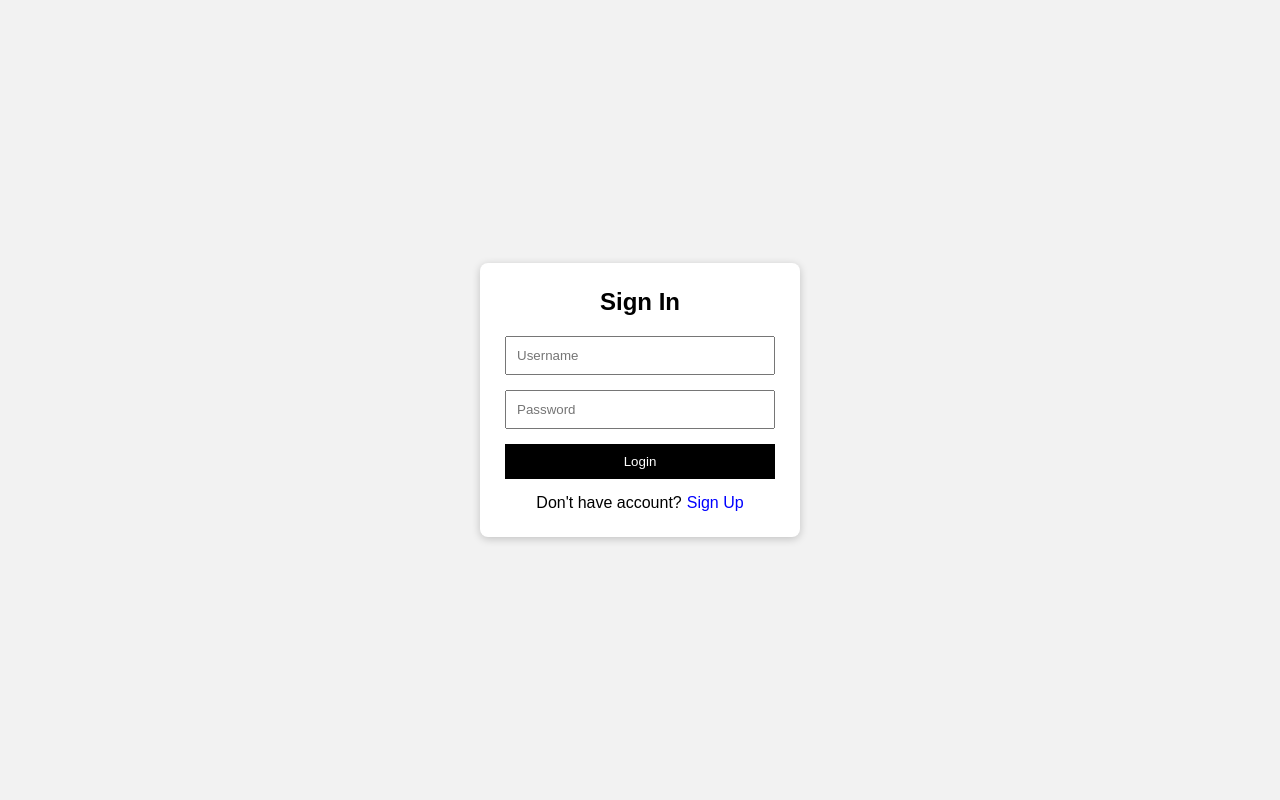
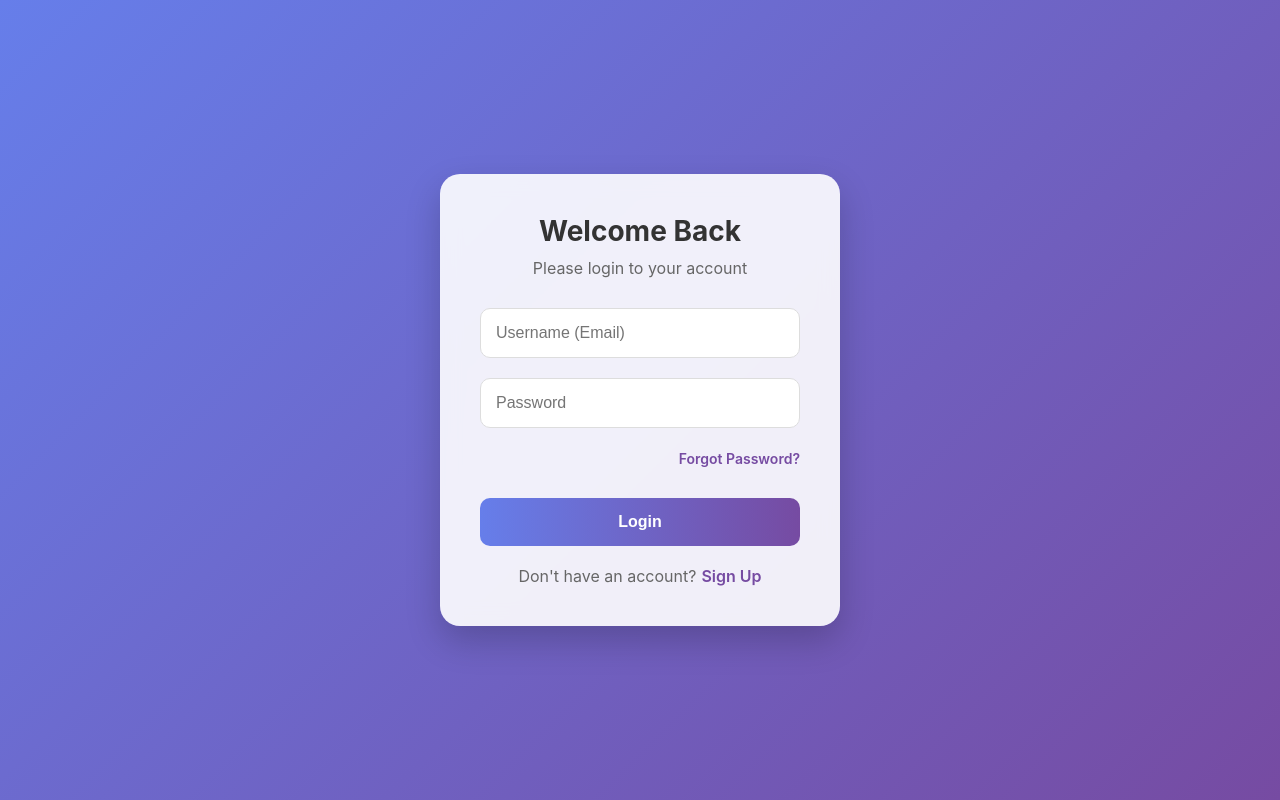
Before and after one commit to pradeepmurugan2007/employee_management_frontend, a React (Vite) app: page / in a window 1280 px wide. Built offline with nearby package versions, Linux system fonts and the light colour scheme.

Commit message:
add Login component with authentication, signup, and password recovery views

```diff
--- a/src/Login.jsx
+++ b/src/Login.jsx
@@ -1,312 +1,239 @@
-import { useState } from "react"
-import axios from "axios"
-import { useNavigate } from "react-router-dom"
+import { useState } from "react";
+import axios from "axios";
+import { useNavigate } from "react-router-dom";
 
 function Login() {
+  const navigate = useNavigate();
 
-  const navigate = useNavigate()
+  const [isLoginView, setIsLoginView] = useState(true);
+  const [isForgotPasswordView, setIsForgotPasswordView] = useState(false);
 
-  // =====================================================
-  // LOGIN STATES
-  // =====================================================
+  // Form states
+  const [username, setUsername] = useState("");
+  const [password, setPassword] = useState("");
+  const [signupUsername, setSignupUsername] = useState("");
+  const [signupPassword, setSignupPassword] = useState("");
+  const [verifyPassword, setVerifyPassword] = useState("");
+  const [forgotPasswordEmail, setForgotPasswordEmail] = useState("");
 
-  const [username, setUsername] = useState("")
+  const [loading, setLoading] = useState(false);
 
-  const [password, setPassword] = useState("")
+  const API_URL = "https://employee-management-backend-rj6x.onrender.com/api/todo";
+  // use localhost for testing if needed
+  // const API_URL = "http://localhost:8080/api/todo";
 
-  // =====================================================
-  // SIGNUP STATES
-  // =====================================================
-
-  const [showSignup, setShowSignup] = useState(false)
-
-  const [signupUsername, setSignupUsername] = useState("")
-
-  const [signupPassword, setSignupPassword] = useState("")
-
-  const [verifyPassword, setVerifyPassword] = useState("")
-
-  // =====================================================
-  // LOGIN
-  // =====================================================
-
-  const handleLogin = async () => {
-
+  const handleLogin = async (e) => {
+    e.preventDefault();
+    setLoading(true);
     try {
-
-      const response = await axios.post(
-        "https://employee-management-backend-rj6x.onrender.com/api/todo/login",
-        {
+      const response = await axios.post(`${API_URL}/login`, {
         username: username,
         password: password
+      });
+      if (response.data === "Login Success") {
+        navigate("/home");
+      } else {
+        alert("Invalid Username or Password");
       }
-      )
+    } catch (error) {
+      console.error(error);
+      alert("Backend Error");
+    } finally {
+      setLoading(false);
+    }
+  };
 
-      if (response.data === "Login Success") {
-
-        alert("Login Success")
-
-        navigate("/home")
-
-      } else {
-
-        alert("Invalid Username or Password")
+  const handleSignup = async (e) => {
+    e.preventDefault();
+    if (signupPassword !== verifyPassword) {
+      alert("Passwords do not match");
+      return;
     }
-
-    } catch (error) {
-
-      console.log(error)
-
-      alert("Backend Error")
-    }
-  }
-
-  // =====================================================
-  // SIGNUP
-  // =====================================================
-
-  const handleSignup = async () => {
-
-    if (signupPassword !== verifyPassword) {
-
-      alert("Password Not Match")
-
-      return
-    }
-
+    setLoading(true);
     try {
-
-      await axios.post(
-        "https://employee-management-backend-rj6x.onrender.com/api/todo/signup",
-        {
+      await axios.post(`${API_URL}/signup`, {
         username: signupUsername,
         password: signupPassword
+      });
+      alert("Account Created Successfully!");
+      setIsLoginView(true);
+    } catch (error) {
+      console.error(error);
+      alert("Signup Failed");
+    } finally {
+      setLoading(false);
     }
-      )
+  };
 
-      alert("Account Created")
+  const handleForgotPassword = async (e) => {
+    e.preventDefault();
+    setLoading(true);
+    try {
+      const response = await axios.post(`${API_URL}/forgot-password`, {
+        username: forgotPasswordEmail
+      });
+      alert(response.data);
+      if (response.data === "Password sent to email") {
+        setIsForgotPasswordView(false);
+      }
+    } catch (error) {
+      console.error(error);
+      alert("Failed to send password reset");
+    } finally {
+      setLoading(false);
+    }
+  };
 
-      setShowSignup(false)
-
-    } catch (error) {
-
-      console.log(error)
-
-      alert("Signup Failed")
-    }
-  }
-
-  return (
-
-    <div
-      style={{
-        height: "100vh",
+  // Styles
+  const containerStyle = {
+    minHeight: "100vh",
     display: "flex",
     justifyContent: "center",
     alignItems: "center",
-        backgroundColor: "#f2f2f2"
-      }}
-    >
+    background: "linear-gradient(135deg, #667eea 0%, #764ba2 100%)",
+    fontFamily: "'Inter', sans-serif",
+  };
 
-      <div
-        style={{
-          width: "320px",
-          backgroundColor: "white",
-          padding: "25px",
-          borderRadius: "8px",
-          boxShadow: "0px 2px 8px rgba(0,0,0,0.2)"
-        }}
-      >
+  const cardStyle = {
+    width: "100%",
+    maxWidth: "400px",
+    background: "rgba(255, 255, 255, 0.9)",
+    backdropFilter: "blur(10px)",
+    padding: "40px",
+    borderRadius: "20px",
+    boxShadow: "0 15px 35px rgba(0,0,0,0.2)",
+    textAlign: "center",
+  };
 
-        {
-          showSignup ? (
+  const inputStyle = {
+    width: "100%",
+    padding: "15px",
+    marginBottom: "20px",
+    borderRadius: "10px",
+    border: "1px solid #ddd",
+    fontSize: "16px",
+    outline: "none",
+    boxSizing: "border-box",
+    transition: "border-color 0.3s ease",
+  };
 
-            // =====================================================
-            // SIGNUP PAGE
-            // =====================================================
+  const buttonStyle = {
+    width: "100%",
+    padding: "15px",
+    background: "linear-gradient(to right, #667eea, #764ba2)",
+    color: "white",
+    border: "none",
+    borderRadius: "10px",
+    fontSize: "16px",
+    fontWeight: "bold",
+    cursor: "pointer",
+    transition: "transform 0.2s ease, box-shadow 0.2s ease",
+    marginTop: "10px",
+  };
 
-            <div>
+  const linkStyle = {
+    color: "#764ba2",
+    cursor: "pointer",
+    fontWeight: "600",
+    textDecoration: "none",
+    marginLeft: "5px"
+  };
 
-              <h2
-                style={{
-                  textAlign: "center",
-                  marginBottom: "20px"
-                }}
-              >
-                Sign Up
-              </h2>
+  return (
+    <div style={containerStyle}>
+      <div style={cardStyle}>
 
+        {isForgotPasswordView ? (
+          <form onSubmit={handleForgotPassword}>
+            <h2 style={{ marginBottom: "10px", color: "#333", fontSize: "28px" }}>Recover Password</h2>
+            <p style={{ color: "#666", marginBottom: "30px" }}>Enter your email to receive your password.</p>
+            <input
+              type="email"
+              placeholder="Email (Username)"
+              value={forgotPasswordEmail}
+              onChange={(e) => setForgotPasswordEmail(e.target.value)}
+              style={inputStyle}
+              required
+            />
+            <button type="submit" style={buttonStyle} disabled={loading}>
+              {loading ? "Sending..." : "Send Password"}
+            </button>
+            <p style={{ marginTop: "20px", color: "#666" }}>
+              Remember your password?
+              <span onClick={() => setIsForgotPasswordView(false)} style={linkStyle}>Login</span>
+            </p>
+          </form>
+        ) : isLoginView ? (
+          <form onSubmit={handleLogin}>
+            <h2 style={{ marginBottom: "10px", color: "#333", fontSize: "28px" }}>Welcome Back</h2>
+            <p style={{ color: "#666", marginBottom: "30px" }}>Please login to your account</p>
             <input
               type="text"
-                placeholder="Username"
+              placeholder="Username (Email)"
+              value={username}
+              onChange={(e) => setUsername(e.target.value)}
+              style={inputStyle}
+              required
+            />
+            <input
+              type="password"
+              placeholder="Password"
+              value={password}
+              onChange={(e) => setPassword(e.target.value)}
+              style={inputStyle}
+              required
+            />
+            <div style={{ textAlign: "right", marginBottom: "20px" }}>
+              <span onClick={() => setIsForgotPasswordView(true)} style={{...linkStyle, fontSize: "14px"}}>Forgot Password?</span>
+            </div>
+            <button type="submit" style={buttonStyle} disabled={loading}>
+              {loading ? "Logging in..." : "Login"}
+            </button>
+            <p style={{ marginTop: "20px", color: "#666" }}>
+              Don't have an account?
+              <span onClick={() => setIsLoginView(false)} style={linkStyle}>Sign Up</span>
+            </p>
+          </form>
+        ) : (
+          <form onSubmit={handleSignup}>
+            <h2 style={{ marginBottom: "10px", color: "#333", fontSize: "28px" }}>Create Account</h2>
+            <p style={{ color: "#666", marginBottom: "30px" }}>Sign up to get started</p>
+            <input
+              type="text"
+              placeholder="Username (Email)"
               value={signupUsername}
-                onChange={(e) =>
-                  setSignupUsername(e.target.value)
-                }
-                style={{
-                  width: "100%",
-                  padding: "10px",
-                  marginBottom: "15px"
-                }}
+              onChange={(e) => setSignupUsername(e.target.value)}
+              style={inputStyle}
+              required
             />
-
             <input
               type="password"
               placeholder="Password"
               value={signupPassword}
-                onChange={(e) =>
-                  setSignupPassword(e.target.value)
-                }
-                style={{
-                  width: "100%",
-                  padding: "10px",
-                  marginBottom: "15px"
-                }}
+              onChange={(e) => setSignupPassword(e.target.value)}
+              style={inputStyle}
+              required
             />
-
             <input
               type="password"
               placeholder="Verify Password"
               value={verifyPassword}
-                onChange={(e) =>
-                  setVerifyPassword(e.target.value)
-                }
-                style={{
-                  width: "100%",
-                  padding: "10px",
-                  marginBottom: "15px"
-                }}
+              onChange={(e) => setVerifyPassword(e.target.value)}
+              style={inputStyle}
+              required
             />
-
-              <button
-                onClick={handleSignup}
-                style={{
-                  width: "100%",
-                  padding: "10px",
-                  backgroundColor: "black",
-                  color: "white",
-                  border: "none",
-                  cursor: "pointer"
-                }}
-              >
-                Create Account
+            <button type="submit" style={buttonStyle} disabled={loading}>
+              {loading ? "Creating..." : "Create Account"}
             </button>
-
-              <p
-                style={{
-                  textAlign: "center",
-                  marginTop: "15px"
-                }}
-              >
-                Already have account?
-
-                <span
-                  onClick={() =>
-                    setShowSignup(false)
-                  }
-                  style={{
-                    color: "blue",
-                    cursor: "pointer",
-                    marginLeft: "5px"
-                  }}
-                >
-                  Login
-                </span>
-
+            <p style={{ marginTop: "20px", color: "#666" }}>
+              Already have an account?
+              <span onClick={() => setIsLoginView(true)} style={linkStyle}>Login</span>
             </p>
-
+          </form>
+        )}
       </div>
-
-          ) : (
-
-            // =====================================================
-            // LOGIN PAGE
-            // =====================================================
-
-            <div>
-
-              <h2
-                style={{
-                  textAlign: "center",
-                  marginBottom: "20px"
-                }}
-              >
-                Sign In
-              </h2>
-
-              <input
-                type="text"
-                placeholder="Username"
-                value={username}
-                onChange={(e) =>
-                  setUsername(e.target.value)
-                }
-                style={{
-                  width: "100%",
-                  padding: "10px",
-                  marginBottom: "15px"
-                }}
-              />
-
-              <input
-                type="password"
-                placeholder="Password"
-                value={password}
-                onChange={(e) =>
-                  setPassword(e.target.value)
-                }
-                style={{
-                  width: "100%",
-                  padding: "10px",
-                  marginBottom: "15px"
-                }}
-              />
-
-              <button
-                onClick={handleLogin}
-                style={{
-                  width: "100%",
-                  padding: "10px",
-                  backgroundColor: "black",
-                  color: "white",
-                  border: "none",
-                  cursor: "pointer"
-                }}
-              >
-                Login
-              </button>
-
-              <p
-                style={{
-                  textAlign: "center",
-                  marginTop: "15px"
-                }}
-              >
-                Don't have account?
-
-                <span
-                  onClick={() =>
-                    setShowSignup(true)
-                  }
-                  style={{
-                    color: "blue",
-                    cursor: "pointer",
-                    marginLeft: "5px"
-                  }}
-                >
-                  Sign Up
-                </span>
-
-              </p>
-
     </div>
-          )
+  );
 }
 
-      </div>
-
-    </div>
-  )
-}
-
-export default Login
+export default Login;
```
Lines whose indentation alone changed are shown as unchanged.
